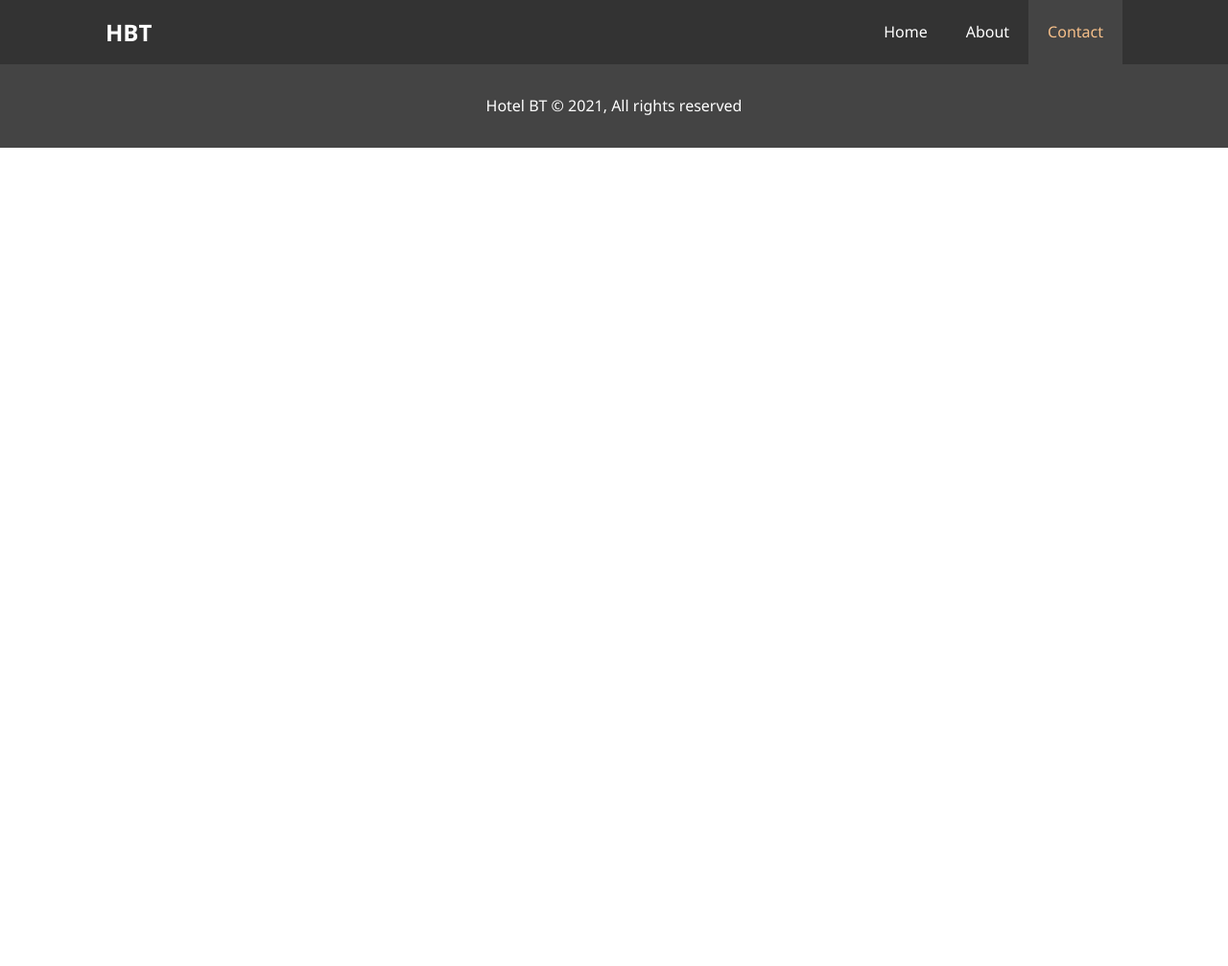
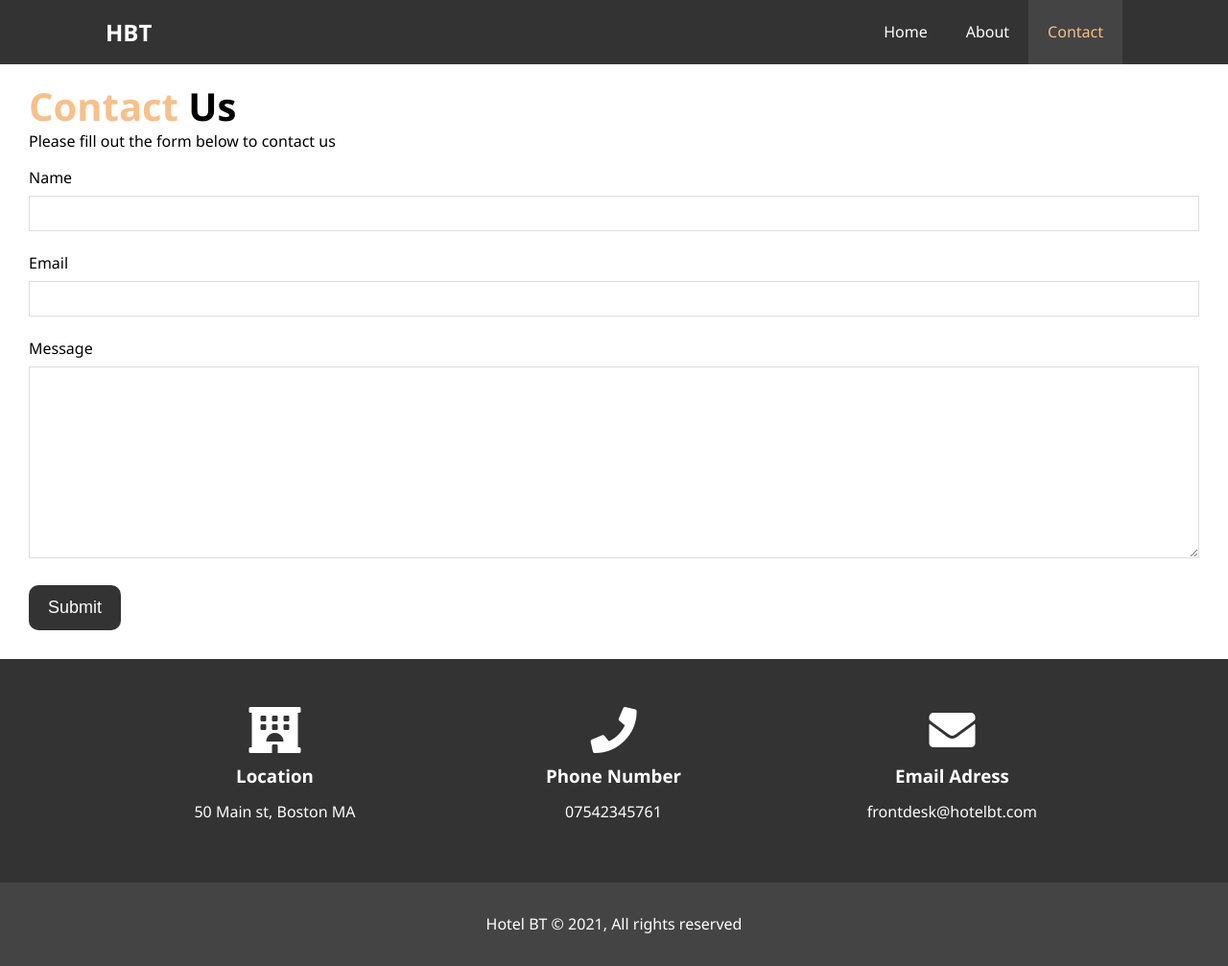
Before and after one commit to igor-krz/hotel-website-design, a plain HTML site: page contact.html in a window 1280 px wide. Shown: the whole page at 96% size. Before the commit the page ends 800 px from the top, so only its background shows below. Drawn offline with Linux system fonts and the light colour scheme.

Commit message:
Addin contact.html(Complete project)

```diff
--- a/contact.html
+++ b/contact.html
@@ -6,7 +6,8 @@
     <meta name="description" content="Welcome to the most extraordinary hotel in Boston Massachusets">
     <meta name="keywords" content="hotel,boston hotel,new england hotel">
     <link rel="stylesheet" href="css/style.css">
-    <title>Hotel BT | About</title>
+    <link rel="stylesheet" href="https://use.fontawesome.com/releases/v5.6.1/css/all.css" integrity="sha384-gfdkjb5BdAXd+lj+gudLWI+BXq4IuLW5IT+brZEZsLFm++aCMlF1V92rMkPaX4PP" crossorigin="anonymous">
+    <title>Hotel BT | Contact</title>
 </head>
 <body>
     <header>
@@ -22,6 +23,47 @@
         </nav>
     </header>
 
+    <section id="contact-form" class="py-3">
+        <h1 class="l-heading"><span class="text-primary">Contact</span> Us</h1><p>Please fill out the form below to contact us</p>
+        <form action="process.js">
+            <div class="form-group">
+                <label for="name">Name</label>
+                <input type="text" name="name" id="name">
+            </div>
+            <div class="form-group">
+                <label for="email">Email</label>
+                <input type="email" name="email" id="email">
+            </div>
+            <div class="form-group">
+                <label for="message">Message</label>
+                <textarea name="message" id="message"></textarea>
+            </div>
+            <button type="submit" class="btn">Submit</button>
+        </form>
+
+    </section>
+
+    <section id="contact-info" class="bg-dark">
+        <div class="container">
+            <div class="box ">
+                <i class="fas fa-hotel fa-3x"></i>
+                <h3>Location</h3>
+                <p>50 Main st, Boston MA</p>
+            </div>
+            <div class="box">
+                <i class="fas fa-phone fa-3x"></i>
+                <h3>Phone Number</h3>
+                <p>07542345761</p>
+            </div>
+            <div class="box ">
+                <i class="fas fa-envelope fa-3x"></i>
+                <h3>Email Adress</h3>
+                <p>frontdesk@hotelbt.com</p>
+            </div>
+        </div>
+    </section>
+
+
     <footer id="main-footer">
         <p>Hotel BT &copy; 2021, All rights reserved</p>
     </footer>
--- a/css/style.css
+++ b/css/style.css
@@ -244,6 +244,34 @@ p {
   opacity: 0.9;
 }
 
+/* Contact Form */
+
+#contact-form .form-group {
+  margin-bottom: 20px;
+}
+
+#contact-form label {
+  display: block;
+  margin-bottom: 5px;
+}
+
+#contact-form input,
+#contact-form textarea {
+  width: 100%;
+  padding: 10px;
+  border: 1px #ddd solid;
+}
+
+#contact-form textarea {
+  height: 200px;
+}
+
+#contact-form input:focus,
+#contact-form textarea:focus {
+  outline: none;
+  border-color: #f7c08a;
+}
+
 /* Footer */
 
 #main-footer {
```
